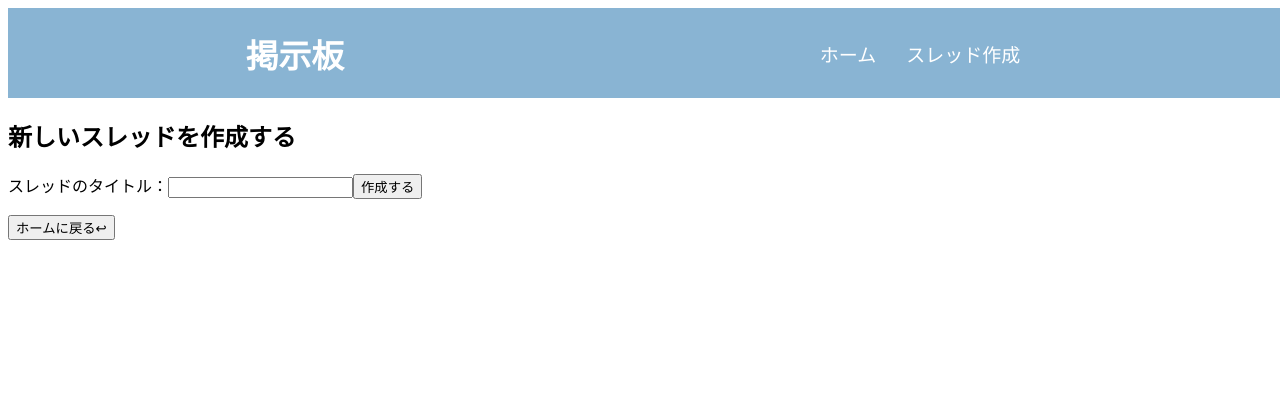
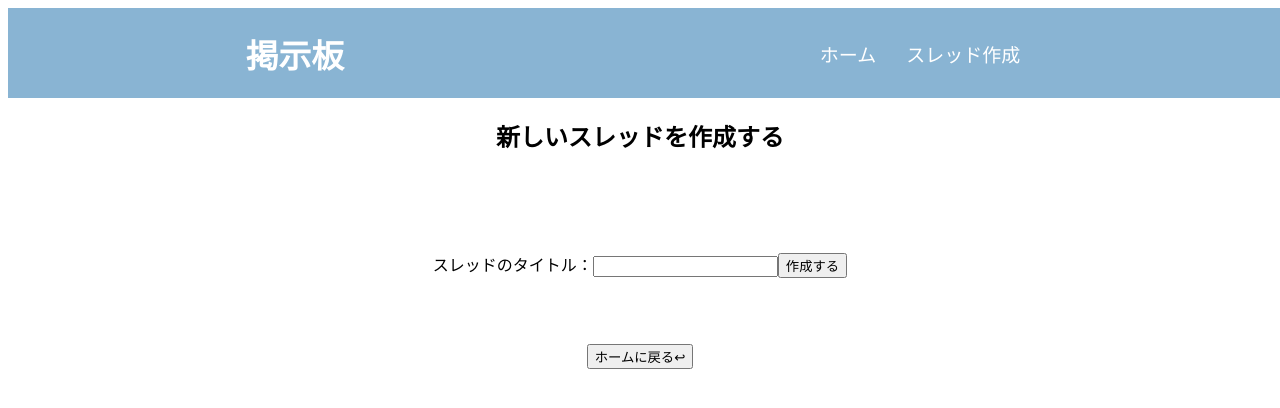
Before and after one commit to furuyashikiiori/React_kiso1, a React (Vite) app in the folder react_kiso1/: page /threads/new in a window 1280 px wide. Shown: the top 408 px of the page. Built offline with nearby package versions, Linux system fonts and the light colour scheme.

Commit message:
css変更

```diff
--- a/react_kiso1/src/App.css
+++ b/react_kiso1/src/App.css
@@ -101,6 +101,13 @@ nav ul li a:hover {
 /* 新規スレッド作成 */
 .CreateThread_body {
   padding-top: 90px;
+  text-align: center;
+}
+.CreateThread_body form {
+  margin-top: 50px;
+}
+.CreateThread_body button {
+  margin-top: 50px;
 }
 
 /* スレッドの投稿に関するcss */
```
